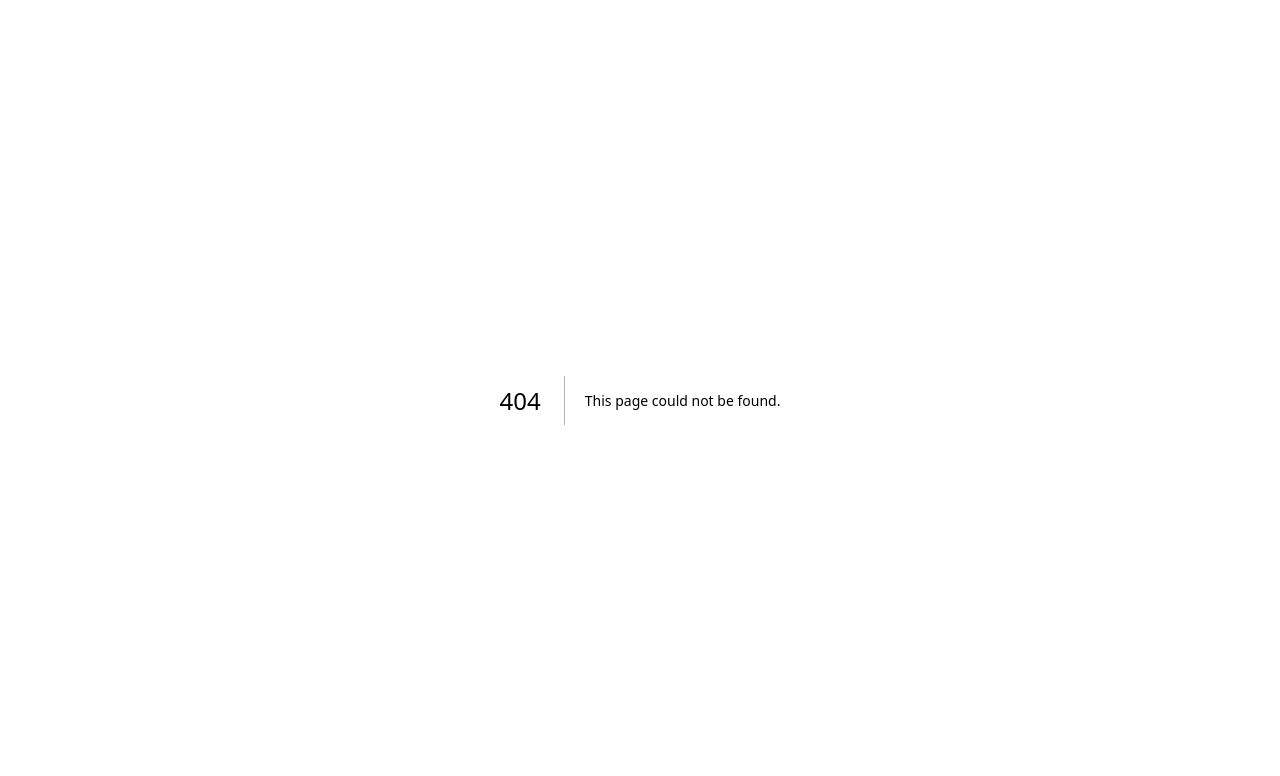
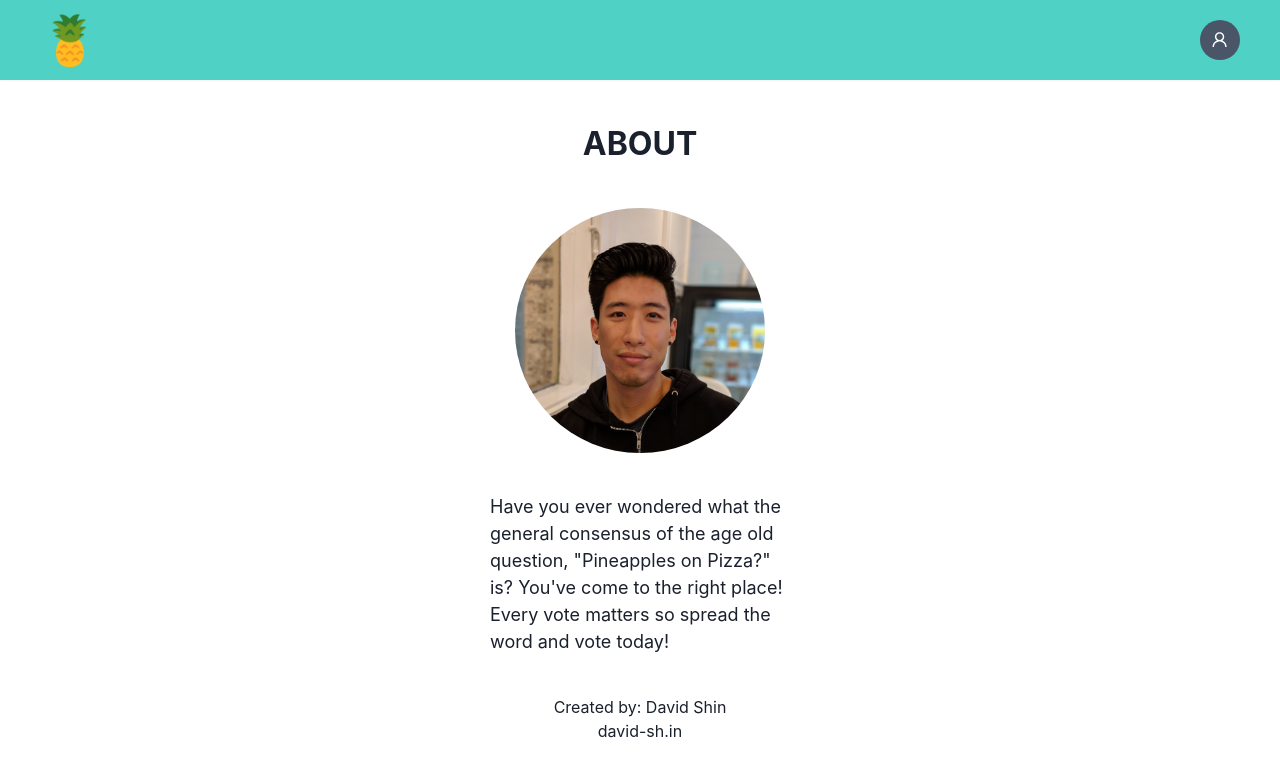
Before and after one commit to crispyb0i/Pineapple-On-Pizza, a Next.js app: page /about in a window 1280 px wide. Before the commit this address had no page. Shown: the top 776 px of the page. Built offline with nearby package versions, Linux system fonts and the light colour scheme; no server answers.

Commit message:
update nav and add about page

```diff
--- /dev/null
+++ b/components/navigation-bar/navigation-bar.tsx
@@ -0,0 +1,92 @@
+import {
+	Avatar,
+	Box,
+	Center,
+	Flex,
+	IconButton,
+	Link,
+	Menu,
+	MenuButton,
+	MenuItem,
+	MenuList,
+	Text,
+} from "@chakra-ui/react"
+import { FC } from "react"
+import { AiOutlineUser } from "react-icons/ai"
+import { GiPineapple } from "react-icons/gi"
+import NextLink from "next/link"
+import firebase from "../../firebase/clientApp"
+import { useAuthState } from "react-firebase-hooks/auth"
+
+export const NavigationBar: FC = () => {
+	const [user, loading, error] = useAuthState(firebase.auth() as any)
+	return (
+		<Box
+			as="section"
+			zIndex={9999}
+			top={0}
+			position="sticky"
+			mb="10"
+			backgroundColor="teal.300"
+		>
+			<Box
+				as="nav"
+				bg="bg-surface"
+				boxShadow={"sm"}
+				py={1}
+				px={{ base: 4, lg: 10 }}
+			>
+				<Flex justify="space-between">
+					<Center>
+						<Link as={NextLink} href="/" textDecoration="none">
+							<Text color="white" fontSize="5xl">
+								🍍
+							</Text>
+						</Link>
+					</Center>
+					<Center>
+						<Menu>
+							<MenuButton
+								as={IconButton}
+								background="none"
+								variant="none"
+								_hover={{ bg: "none" }}
+								_expanded={{ bg: "none" }}
+								_focus={{ bg: "none" }}
+								icon={
+									user ? (
+										<Avatar bg="gray.600" boxSize="10" icon={<GiPineapple />} />
+									) : (
+										<Avatar
+											bg="gray.600"
+											boxSize="10"
+											icon={<AiOutlineUser />}
+										/>
+									)
+								}
+								aria-label="Open Menu"
+							/>
+							<MenuList>
+								<Link href="/">
+									<MenuItem>Home</MenuItem>
+								</Link>
+								<Link href="/about">
+									<MenuItem>About</MenuItem>
+								</Link>
+								{!user ? (
+									<Link href={"/auth"}>
+										<MenuItem>Sign-in</MenuItem>
+									</Link>
+								) : (
+									<Link onClick={() => firebase.auth().signOut()}>
+										<MenuItem>Logout</MenuItem>
+									</Link>
+								)}
+							</MenuList>
+						</Menu>
+					</Center>
+				</Flex>
+			</Box>
+		</Box>
+	)
+}
--- a/package.json
+++ b/package.json
@@ -25,6 +25,7 @@
     "react-dom": "18.2.0",
     "react-firebase-hooks": "^5.1.1",
     "react-firebaseui": "^6.0.0",
+    "react-icons": "^4.7.1",
     "typescript": "4.9.4"
   }
 }
--- /dev/null
+++ b/pages/about.tsx
@@ -0,0 +1,38 @@
+import { Box, Center, Flex, Image, Link, Text } from "@chakra-ui/react"
+import { NavigationBar } from "../components/navigation-bar/navigation-bar"
+import profilePicture from "../assets/profile.jpeg"
+
+export default function About() {
+	return (
+		<>
+			<NavigationBar />
+			<Box mx="auto" w="300px">
+				<Center>
+					<Flex flexDir="column">
+						<Text fontSize="xx-large" mx="auto" fontWeight="bold">
+							ABOUT
+						</Text>
+						<Center>
+							<Image
+								src={profilePicture.src}
+								alt="profile picture"
+								w="250px"
+								borderRadius="50%"
+								my="10"
+							/>
+						</Center>
+						<Text fontSize="lg" mb="10">
+							Have you ever wondered what the general consensus of the age old
+							question, "Pineapples on Pizza?" is? You've come to the right
+							place! Every vote matters so spread the word and vote today!
+						</Text>
+						<Text mx="auto">Created by: David Shin</Text>
+						<Link href="https://www.david-sh.in" mx="auto">
+							david-sh.in
+						</Link>
+					</Flex>
+				</Center>
+			</Box>
+		</>
+	)
+}
--- a/pages/index.tsx
+++ b/pages/index.tsx
@@ -4,6 +4,7 @@ import { useCollection } from "react-firebase-hooks/firestore"
 import { Box, Button, Center, Flex, Link, Text } from "@chakra-ui/react"
 import "firebase/compat/auth"
 import { useState, useEffect } from "react"
+import { NavigationBar } from "../components/navigation-bar/navigation-bar"
 
 export default function Home() {
 	const db = firebase.firestore()
@@ -22,14 +23,16 @@ export default function Home() {
 	}
 
 	return (
-		<Box h="100vh">
+		<>
+			<NavigationBar />
+			<Box h="80vh">
 				<Center h="100%">
 					<Flex flexDirection="column">
-					<Text fontSize="5xl" fontWeight="bold" mb="8">
+						<Center>
+							<Flex flexDir="column">
+								<Text fontSize="4xl" fontWeight="bold" mb="8">
 									Pineapple on Pizza?
 								</Text>
-					<Center>
-						<Flex flexDir="column">
 								<Box mb="5">
 									<Button
 										fontSize="5xl"
@@ -69,11 +72,16 @@ export default function Home() {
 								<Center>
 									<Box mt="10">
 										{user ? (
-										<Link onClick={() => firebase.auth().signOut()}>
+											<Link
+												onClick={() => firebase.auth().signOut()}
+												fontSize="xl"
+											>
 												Logout
 											</Link>
 										) : (
-										<Link href={"/auth"}>Login to vote!</Link>
+											<Link href={"/auth"} fontSize="xl">
+												Login to vote!
+											</Link>
 										)}
 									</Box>
 								</Center>
@@ -82,5 +90,6 @@ export default function Home() {
 					</Flex>
 				</Center>
 			</Box>
+		</>
 	)
 }
```
Also changed, not shown: pages/auth.tsx (+8 -4 lines), assets/profile.jpeg (added), 1 other file (tests, documents, lock files or other folders). Lines whose indentation alone changed are shown as unchanged.
